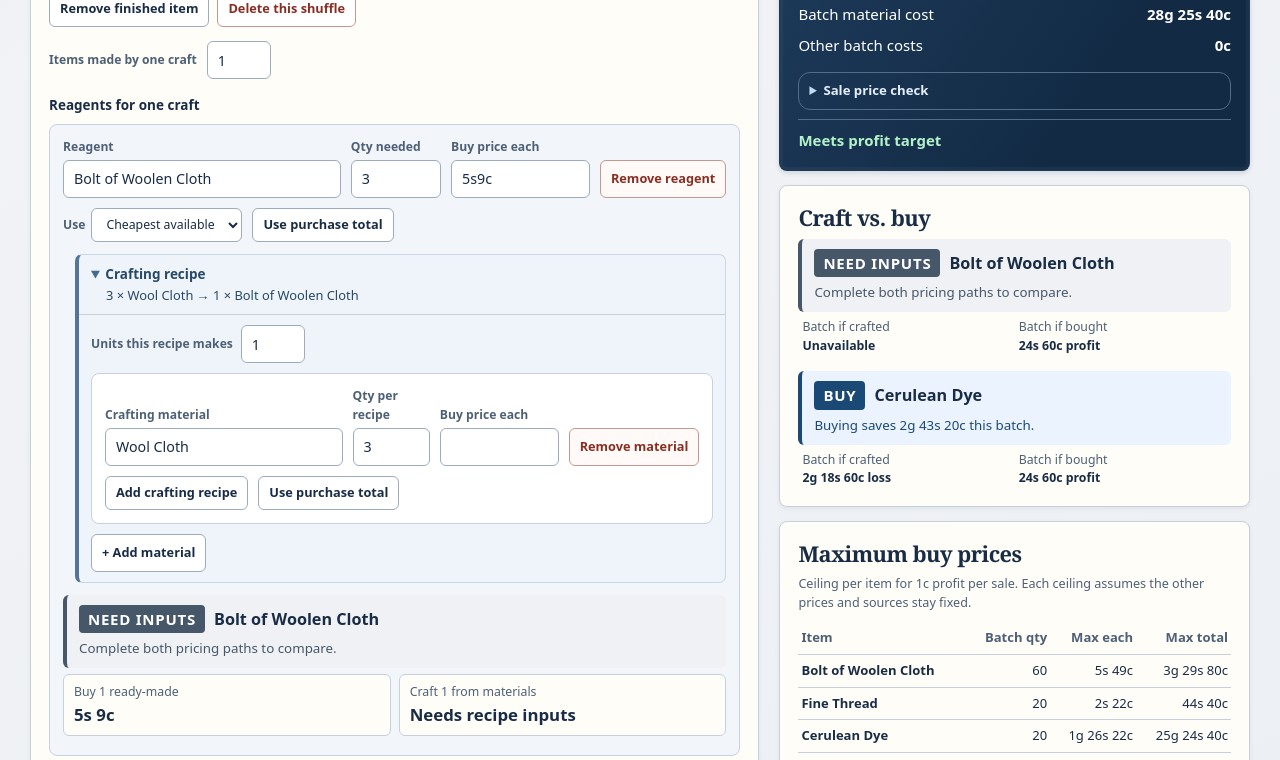
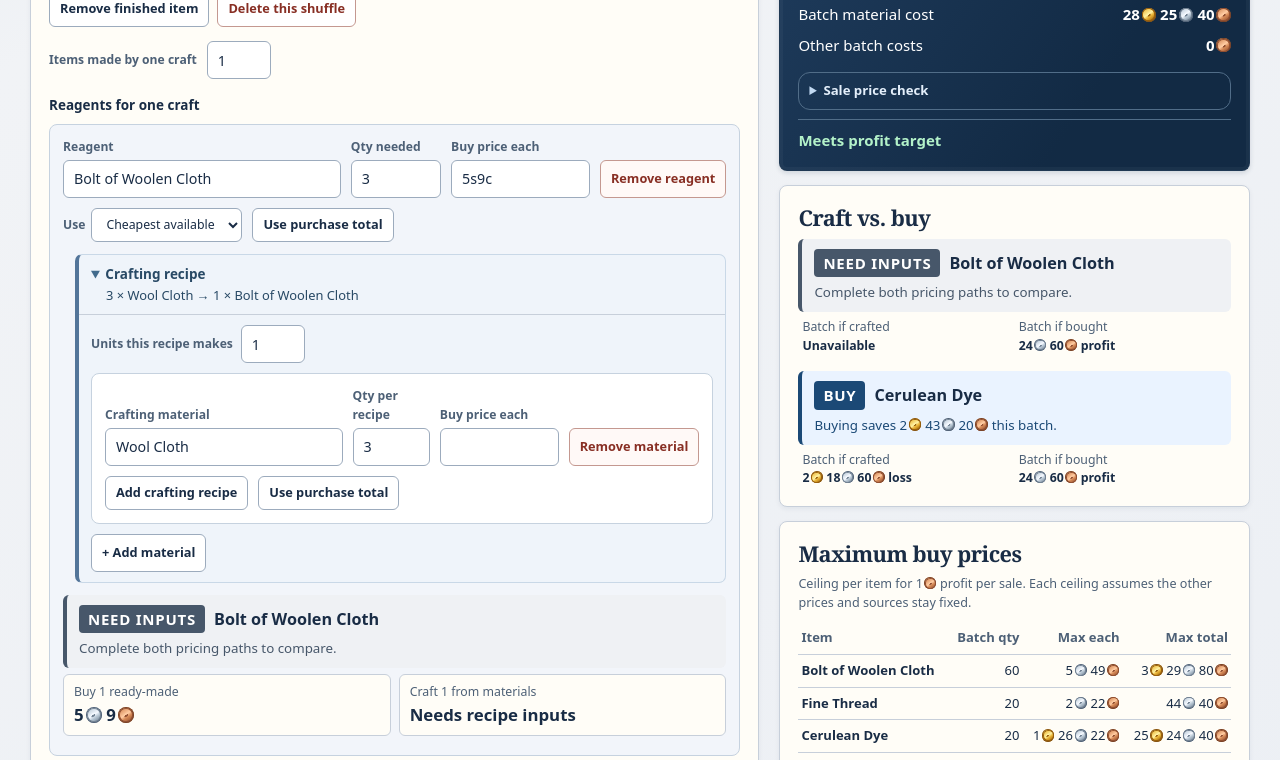
Before and after one commit to Shabbso/wow-shuffle-calculator, a plain HTML site: page index.html in a window 1280 px wide. Shown: the part 619-1379 px from the top of the page. Drawn offline with Linux system fonts and the light colour scheme.

Commit message:
Show scalable currency coins by default and remove overlapping letters

```diff
--- a/app.js
+++ b/app.js
@@ -12,7 +12,7 @@ function priceMarkup(raw) {
   const text = /[gsc]/i.test(raw) ? raw.trim() : money(value);
   return text.replace(/(\d+)(\s*)([gsc])/gi, (_, digits, gap, suffix) => {
     const metal = metals[suffix.toLowerCase()];
-    return `<span class="coin-part">${digits}${gap}<abbr class="coin coin-${metal}" title="${metal}" aria-label="${metal}">${suffix}</abbr></span>`;
+    return `<span class="coin-part">${digits}${gap}<abbr class="coin coin-${metal}" title="${metal}" aria-label="${metal}"><span class="coin-letter">${suffix}</span></abbr></span>`;
   });
 }
 
--- a/guide.js
+++ b/guide.js
@@ -1,6 +1,6 @@
 (() => {
   const toggle = $('coin-icons');
-  toggle.checked = state.coinIcons === true;
+  toggle.checked = state.coinIcons !== false;
   document.documentElement.classList.toggle('use-coins', toggle.checked);
   toggle.onchange = () => {
     document.documentElement.classList.toggle('use-coins', toggle.checked);
--- a/index.html
+++ b/index.html
@@ -6,7 +6,7 @@
 <title>Shab's Shuffle Calculator</title>
 <link rel="icon" type="image/png" href="assets/biscuit-front.png">
 <link rel="preload" href="assets/shabs-script.ttf" as="font" type="font/ttf" crossorigin>
-<link rel="stylesheet" href="style.css?v=coins-guide">
+<link rel="stylesheet" href="style.css?v=sharp-coins">
 </head>
 <body>
 <header class="guild-banner">
@@ -59,5 +59,5 @@
 <div id="yield-line"></div>
 <div class="materials"><h3>Reagents for one craft</h3><div id="ingredients"></div><button id="add">+ Add reagent</button></div>
 </div></details></div>
-<aside id="analysis" aria-label="Shuffle results"></aside></div><footer class="storage-note">Recipes save in this browser<span class="coin-credit"> · Coin artwork © Blizzard Entertainment</span></footer></main>
-<script src="calc.js"></script><script src="app.js?v=coins-guide"></script><script src="market.js?v=coins-guide"></script><script src="workshop.js?v=coins-guide"></script><script src="guide.js"></script></body></html>
+<aside id="analysis" aria-label="Shuffle results"></aside></div><footer class="storage-note">Recipes save in this browser</footer></main>
+<script src="calc.js"></script><script src="app.js?v=sharp-coins"></script><script src="market.js?v=coins-guide"></script><script src="workshop.js?v=coins-guide"></script><script src="guide.js?v=sharp-coins"></script></body></html>
--- a/style.css
+++ b/style.css
@@ -227,14 +227,47 @@ button.primary:hover,#add:hover {background:#193d69}
   #view {margin-left:0}
 }
 
-.coin-credit {display:none}
-.use-coins .coin-credit {display:inline}
+/* The rim, face and stamp scale with the amount, including at browser zoom. */
 .coin-part {white-space:nowrap}
 .coin {text-decoration:none}
-.use-coins .coin {display:inline-block;width:clamp(13px,1em,24px);height:clamp(13px,1em,24px);margin-inline-start:1px;vertical-align:-.1em;background:center/contain no-repeat;overflow:hidden;text-indent:-9999px}
-.use-coins .coin-gold {background-image:url("assets/coin-gold.png")}
-.use-coins .coin-silver {background-image:url("assets/coin-silver.png")}
-.use-coins .coin-copper {background-image:url("assets/coin-copper.png")}
+.use-coins .coin {
+  position:relative;
+  display:inline-block;
+  width:clamp(12px,.95em,25px);
+  aspect-ratio:1;
+  margin-inline:.12em .02em;
+  vertical-align:-.11em;
+  border-radius:50%;
+  background:linear-gradient(140deg,var(--glint) 6%,var(--metal) 38%,var(--shade) 78%,var(--metal));
+  box-shadow:inset 0 0 0 1px var(--edge);
+}
+.use-coins .coin::before,.use-coins .coin::after {
+  content:"";
+  position:absolute;
+}
+.use-coins .coin::before {
+  inset:13%;
+  border-radius:50%;
+  background:linear-gradient(145deg,var(--metal),var(--glint) 48%,var(--metal) 66%,var(--shade));
+  box-shadow:0 0 0 1px var(--shade);
+}
+.use-coins .coin::after {
+  inset:31% 36%;
+  transform:rotate(35deg);
+  background:linear-gradient(110deg,var(--glint) 48%,var(--shade) 52%);
+  clip-path:polygon(50% 0,100% 50%,50% 100%,0 50%);
+}
+.use-coins .coin-letter {
+  position:absolute;width:1px;height:1px;overflow:hidden;clip-path:inset(50%);
+}
+.coin-gold {--glint:#fff2a1;--metal:#eab334;--shade:#9a610c;--edge:#865418}
+.coin-silver {--glint:#f5f9ff;--metal:#bac9d6;--shade:#738394;--edge:#526277}
+.coin-copper {--glint:#ffcca2;--metal:#d58855;--shade:#935032;--edge:#784328}
+@media (forced-colors:active) {
+  .use-coins .coin {width:auto;aspect-ratio:auto;margin:0;vertical-align:baseline}
+  .use-coins .coin::before,.use-coins .coin::after {display:none}
+  .use-coins .coin-letter {position:static;width:auto;height:auto;clip-path:none;overflow:visible}
+}
 .coin-toggle {display:flex;align-items:center;gap:7px;margin-inline-start:auto;padding:5px 8px;cursor:pointer;color:var(--blue)}
 .coin-toggle input {width:17px;height:17px;min-height:0;accent-color:var(--blue)}
 #guide-invite {display:flex;align-items:center;gap:8px;flex-wrap:wrap;margin:0 0 16px;padding:12px 16px;border:1px solid #aabbd0;border-left:4px solid var(--blue);border-radius:8px;background:var(--paper)}
```
